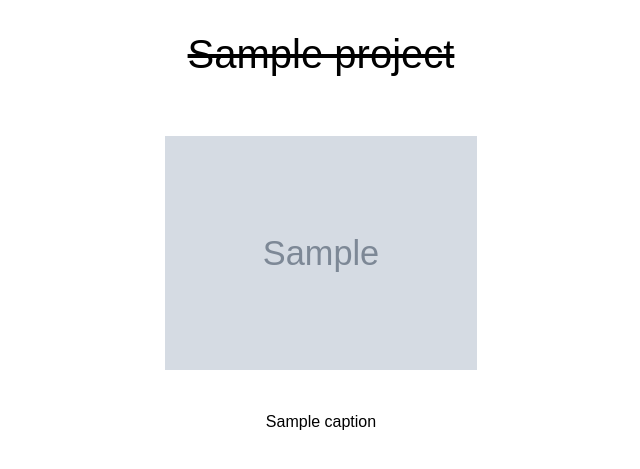
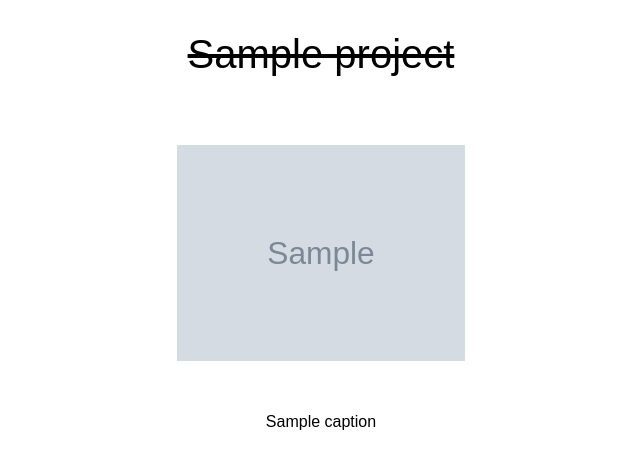
Before and after one commit to ikhafaga11/imankhafaga.art, a Flask app: template templates/project_contents.html in a window 1280 px wide. Shown: the part 109-578 px from the top of the page, without its empty margins (319-959 px from the left). Run offline with Flask 3, Linux system fonts and the light colour scheme; the template is opened without the code that fills it: most values are stand-ins (such as "Sample title", 1, 10 or a date in 2020); grey boxes marked "Sample" are stand-in pictures; some web fonts are replaced.

Commit message:
style: project margin and gap

```diff
--- a/static/style.css
+++ b/static/style.css
@@ -520,13 +520,12 @@ nav ul li a {
 
 .project-contents__container {
   display: grid;
-  grid-template-columns: repeat(auto-fit, minmax(280px, 320px));
+  grid-template-columns: repeat(auto-fit, minmax(280px, 1fr));
   max-width: 1200px;
-  gap: 1rem;
-   justify-content: center; /
 }
 
 .project-content {
+  margin: 0 auto;
   aspect-ratio: 1/1;
   width: 100%;
   max-width: 320px;
@@ -537,7 +536,7 @@ nav ul li a {
 }
 
 .project-content a {
-  padding: 0.25rem;
+  padding: 1rem;
   width: 100%;
   height: 100%;
   display: flex;
```
